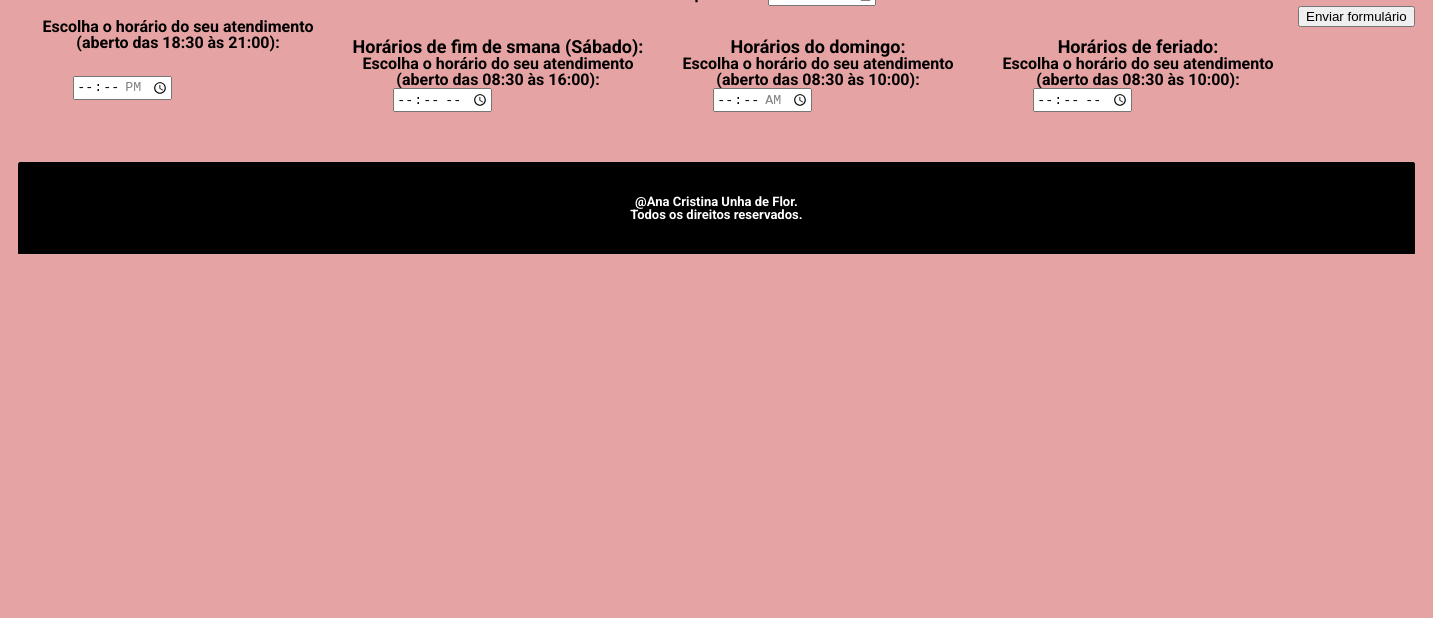
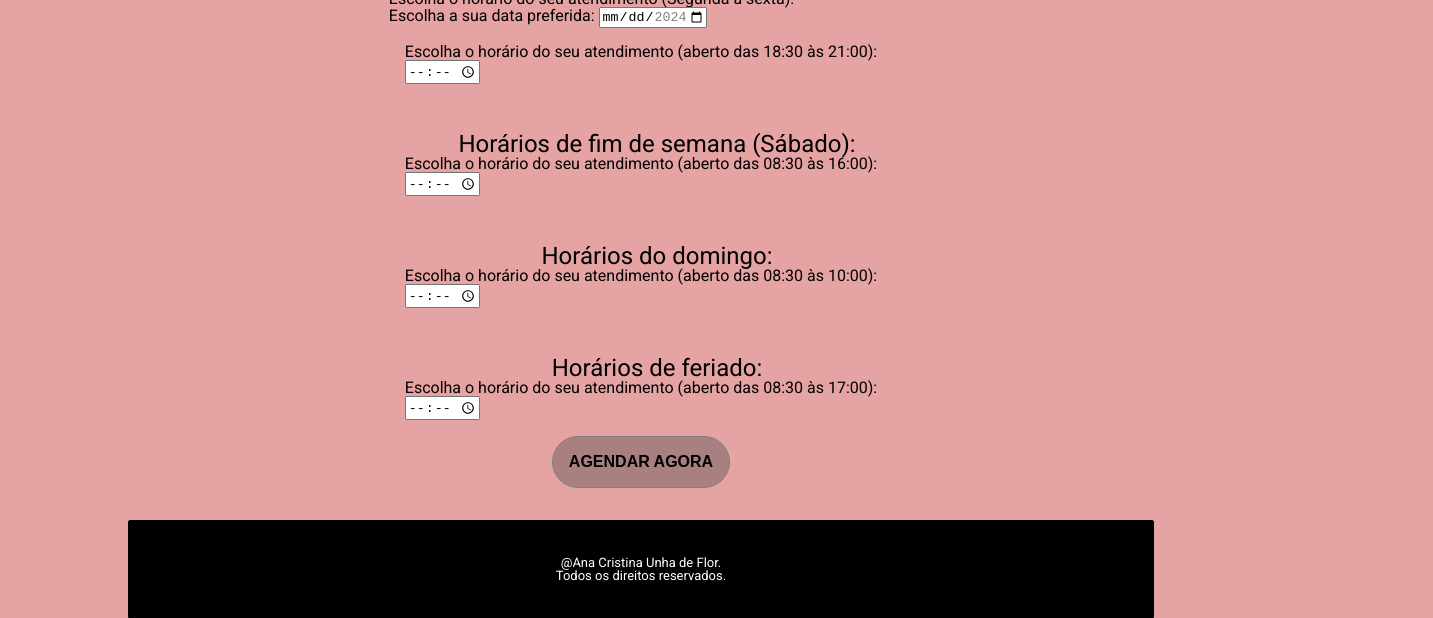
Before and after one commit to FragasOficial/page-agendamento-cristina, a plain HTML site: page index.html in a window 1280 px wide. Shown: the part 287-905 px from the top of the page, 1433 px wide, since content can reach past the window. Before the commit the page ends 800 px from the top, so only its background shows below. Drawn offline with Linux system fonts and the light colour scheme.

Commit message:
Implementando mudanças
- Reorganizando  html, css, e js

```diff
--- a/index.css
+++ b/index.css
@@ -1,111 +1,248 @@
-
 @import url('https://fonts.googleapis.com/css2?family=Roboto:ital,wght@0,100;0,300;0,400;0,500;0,700;0,900;1,100;1,300;1,400;1,500;1,700;1,900&display=swap');
 @import url('https://fonts.googleapis.com/css2?family=Great+Vibes&display=swap');
-body{
+
+body {
+    display: flex;
+    flex-wrap: wrap;
+    flex-direction: column;
     background-color: rgb(230, 163, 163);
-    width: 70%;
-    margin: 3rem auto;
+    width: 100%;
+    margin: 0 auto;
 }
 
-.config-all{
+.config-all {
     font-family: "Roboto", sans-serif;
     font-weight: 400;
     font-style: normal;
     color: black;
 }
 
-img{
+img {
     width: 100px;
     height: 100px;
 }
 
-.config-header02{
+.config-header02 {
     text-align: center;
     padding-top: 30px;
     padding-bottom: 10px;
     font-weight: bold;
-
 }
 
-#config-h1{
+#config-h1 {
     margin: auto;
     align-items: center;
     text-align: center;
     background-color: black;
     font-weight: bolder;
     color: white;
-    font-size: 36px;
+    font-size: 2.25rem; /* Ajustado para melhor visualização em diferentes dispositivos */
     height: 100px;
     font-family: "Great Vibes", cursive;
-    font-weight: 400;
-    font-style: normal;
-    justify-content: center;
     display: flex;
+    justify-content: space-evenly;
     border: 1px solid white;
     border-radius: 5px;
-    display: flex;
-    justify-content: space-evenly;
 }
 
-.config-caption{
+.config-caption {
     padding: 10px 18px;
     font-weight: bolder;
     font-variant: normal;
-
 }
 
-#config-week{
+#config-week {
     font-weight: bold;
     text-align: center;
     padding-top: 20px;
 }
 
-.config-day{
+#hora-cons, #hora-cons-sabado, #hora-cons-domingo,
+#hora-cons-feriado{
+    width: 5.5vw;
+    text-align: center;
+}
+
+.config-day {
     text-align: center;
     border: 1px solid black;
 }
 
-.day-date{
+.day-date {
     text-align: center;
     border: 1.5px solid black;
     border-color: rgb(97, 68, 50);
     height: 35px;
-    width: 50px;
+    width: 2rem;
     padding-top: 20px;
-    font-size: 18px;
+    font-size: 1.125rem; /* Ajustado para melhor visualização em diferentes dispositivos */
 }
 
-.config-title-paragraph{
+.config-title-paragraph {
     text-align: center;
-    font-size: large;
+    font-size: 1.25rem; /* Ajustado para melhor visualização em diferentes dispositivos */
     padding-top: 2rem;
 }
 
-.box-agendamento{
+.box-agendamento {
     display: flex;
-
+    flex-direction: column; /* Mudado para coluna em dispositivos menores */
+    align-items: center; /* Alinhamento centralizado */
 }
 
-.dimension-card-horario{
+.dimension-card-horario {
     display: flex;
-    width: 20rem;
-    flex-wrap: wrap;
-    justify-content: space-around;
-    align-items: center;
+    flex-direction: column; /* Mudado para coluna em dispositivos menores */
+    width: 100%;
+    max-width: 600px; /* Largura máxima para evitar grandes dimensões em dispositivos maiores */
+    margin: 1rem; /* Espaçamento entre os elementos */
 }
 
-.config-footer{
+.botton-enviar{
+    justify-content: end;
+}
+
+button{
+    cursor: pointer;
+    font-weight: bold;
+    border: 0.015rem solid gray;
+    border-radius: 30rem;
+    width: 100%;
+    text-align: center;
+    display: flex;
+    margin: 0 auto;
+    flex-wrap: wrap;
+    margin-bottom: 2rem;
+    justify-content: center;
+    padding: 1rem;
+    font-size: 1rem;
+    background-color: rgba(75, 74, 74, 0.397);
+    color: black;
+    text-transform: uppercase;
+}
+
+.config-footer {
+    width: 100%;
     border: 1px solid black;
     border-top-left-radius: 2px;
     border-top-right-radius: 2px;
     justify-content: center;
-    margin: 50px auto auto;
     text-align: center;
     display: flex;
     flex-direction: column;
-    flex-wrap: wrap;
-    height: 90px;
+    height: 6rem;
     background-color: black;
     color: white;
-    font-size: 13px;
+    font-size: 0.8125rem; /* Ajustado para melhor visualização em diferentes dispositivos */
 }
+
+/* Responsividade */
+
+@media (max-width: 1024px) { /* Tablets */
+    body {
+        width: 95%;
+    }
+
+    #config-h1 {
+        font-size: 2rem;
+    }
+
+    .config-header02 {
+        font-size: 1.5rem;
+    }
+
+    .day-date {
+        font-size: 1rem;
+    }
+
+    .config-title-paragraph {
+        font-size: 1.125rem;
+    }
+}
+
+@media (max-width: 768px) { /* Dispositivos móveis */
+    body {
+        width: 100%;
+        margin: 1rem auto;
+    }
+
+    img {
+        width: 80px;
+        height: 80px;
+    }
+
+    #config-h1 {
+        font-size: 1.5rem;
+        height: auto; /* Altura ajustada para se ajustar ao conteúdo */
+    }
+
+    .config-header02 {
+        font-size: 1.25rem;
+    }
+
+    .day-date {
+        font-size: 0.875rem;
+    }
+
+    .config-title-paragraph {
+        font-size: 1rem;
+    }
+
+    .box-agendamento {
+        padding: 0 1rem;
+    }
+}
+
+@media (max-width: 480px) { /* Celulares menores */
+    body {
+        width: 100%;
+        margin: 0.5rem auto;
+    }
+
+    img {
+        width: 60px;
+        height: 60px;
+    }
+
+    #config-h1 {
+        font-size: 1.25rem;
+    }
+
+    .config-header02 {
+        font-size: 1.125rem;
+    }
+
+    .day-date {
+        font-size: 0.75rem;
+    }
+
+    .config-title-paragraph {
+        font-size: 0.875rem;
+    }
+
+    .box-agendamento {
+        padding: 0 0.5rem;
+    }
+}
+
+@media (min-width: 1200px) { /* Smart TVs e grandes telas */
+    body {
+        width: 80%;
+    }
+
+    #config-h1 {
+        font-size: 2.5rem;
+    }
+
+    .config-header02 {
+        font-size: 2rem;
+    }
+
+    .day-date {
+        font-size: 1.25rem;
+    }
+
+    .config-title-paragraph {
+        font-size: 1.5rem;
+    }
+}
--- a/index.html
+++ b/index.html
@@ -3,9 +3,11 @@
 <head>
     <meta charset="UTF-8">
     <meta name="viewport" content="width=device-width, initial-scale=1.0">
-    <title>Agenda-certa</title>
+    <title>Agenda Certa</title>
+    <link rel="stylesheet" href="reset.css">
     <link rel="stylesheet" href="index.css">
-    <link rel="stylesheet" href="reset.css">
+    <script src="./index.js" defer></script>
+
 </head>
 <body class="config-all">
     <header id="config-h1">
@@ -13,9 +15,7 @@
         <h1>Ana Cristina Unha de Flor</h1>
         <img src="./img/WhatsApp Image 2024-04-17 at 14.53.23.jpeg" alt="logo-Cristina-Unha-de-flor">
     </header>
-    <h2 class="config-header02">
-      AGENDA CERTA
-    </h2>
+    <h2 class="config-header02">AGENDA CERTA</h2>
     <div class="config-div01">
         <p>Lorem ipsum, dolor sit amet consectetur adipisicing elit.
             Commodi voluptates velit est enim, voluptate ducimus?
@@ -24,92 +24,42 @@
         </p>
     </div>
     <h2 class="config-header02">AGENDE SEU ATENDIMENTO CONOSCO:</h2>
-    <table class="config-table">
-        <caption class="config-caption"><form>
+    <div class="box-agendamento">
+        <form class="config-table">
             <div class="config-date">
-            <p>
-              Escolha o horário do seu atendimento (Segunda a sexta):
-            </p>
+                <p>Escolha o horário do seu atendimento (Segunda a sexta):</p>
                 <label for="festa">Escolha a sua data preferida:</label>
-            <input
-              type="date"
-              id="festa"
-              name="festa"
-              min="2024-04-01"
-              max="2024-12-31" />
-          </div>
-          <div class="box-agendamento">
-            <form >
-                <div class="dimension-card-horario">
-                  <label for="hora-cons"
-                  >Escolha o horário do seu atendimento (aberto das 18:30 às 21:00):
-                  </label>
-                  <input
-                    id="hora-cons"
-                    type="time"
-                    name="hora-cons"
-                    min="18:30"
-                    max="21:00"
-                    required />
-                  <span class="validacao"></span>
+                <input type="date" id="festa" name="festa" min="2024-04-01" max="2024-12-31" />
             </div>
             <div class="dimension-card-horario">
-                  <p class="config-title-paragraph">
-                    Horários de fim de smana (Sábado):
-                  </p>
-                  <label for="hora-cons"
-                    >Escolha o horário do seu atendimento (aberto das 08:30 às 16:00):
-                  </label>
-                  <input
-                    id="hora-cons"
-                    type="time"
-                    name="hora-cons"
-                    min="08:30"
-                    max="16:00"
-                    required />
-                  <span class="validacao"></span>
+                <label for="hora-cons">Escolha o horário do seu atendimento (aberto das 18:30 às 21:00):</label>
+                <input id="hora-cons" type="time" name="hora-cons" min="18:30" max="21:00" required />
             </div>
             <div class="dimension-card-horario">
-                  <p class="config-title-paragraph">
-                    Horários do domingo:
-                  </p>
-                  <label for="hora-cons"
-                    >Escolha o horário do seu atendimento (aberto das 08:30 às 10:00):
-                  </label>
-                  <input
-                    id="hora-cons"
-                    type="time"
-                    name="hora-cons"
-                    min="08:30"
-                    max="10:00"
-                    required />
-                  <span class="validacao"></span>
+                <p class="config-title-paragraph">Horários de fim de semana (Sábado):</p>
+                <label for="hora-cons-sabado">Escolha o horário do seu atendimento (aberto das 08:30 às 16:00):</label>
+                <input id="hora-cons-sabado" type="time" name="hora-cons-sabado" min="08:30" max="16:00" required />
             </div>
             <div class="dimension-card-horario">
-                  <p class="config-title-paragraph">
-                    Horários de feriado:
-                  </p>
-                  <label for="hora-cons"
-                    >Escolha o horário do seu atendimento (aberto das 08:30 às 10:00):
-                  </label>
-                  <input
-                    id="hora-cons"
-                    type="time"
-                    name="hora-cons"
-                    min="08:30"
-                    max="17:00"
-                    required />
-                  <span class="validacao"></span>
+                <p class="config-title-paragraph">Horários do domingo:</p>
+                <label for="hora-cons-domingo">Escolha o horário do seu atendimento (aberto das 08:30 às 10:00):</label>
+                <input id="hora-cons-domingo" type="time" name="hora-cons-domingo" min="08:30" max="10:00" required />
             </div>
-                <div>
-                  <input type="submit" value="Enviar formulário" />
-                </div>
-              </form>
+            <div class="dimension-card-horario">
+                <p class="config-title-paragraph">Horários de feriado:</p>
+                <label for="hora-cons-feriado">Escolha o horário do seu atendimento (aberto das 08:30 às 17:00):</label>
+                <input id="hora-cons-feriado" type="time" name="hora-cons-feriado" min="08:30" max="17:00" required />
             </div>
 
-</body>
+        </form>
+        <div class="botton-enviar">
+          <button type="button" id="submitBtn">Agendar agora</button>
+      </div>
+    </div>
+    <div id="result"></div> <!-- Adicionado para exibir os resultados -->
     <footer class="config-footer">
         <p>@Ana Cristina Unha de Flor.</p>
         <p>Todos os direitos reservados.</p>
     </footer>
+</body>
 </html>
--- a/index.js
+++ b/index.js
@@ -0,0 +1,23 @@
+document.getElementById('submitBtn').addEventListener('click', function() {
+    // Captura dos valores dos inputs
+    var date = document.getElementById('festa').value;
+    var timeWeekday = document.getElementById('hora-cons').value;
+    var timeSaturday = document.getElementById('hora-cons-sabado').value;
+    var timeSunday = document.getElementById('hora-cons-domingo').value;
+    var timeHoliday = document.getElementById('hora-cons-feriado').value;
+
+    // Criação de elementos para exibir os valores capturados
+    var resultDiv = document.getElementById('result');
+    resultDiv.innerHTML = ''; // Limpa qualquer conteúdo anterior
+
+    var resultContent = `
+        <h3>Resumo do Agendamento</h3>
+        <p><strong>Data escolhida:</strong> ${date}</p>
+        <p><strong>Horário de atendimento (Semana):</strong> ${timeWeekday}</p>
+        <p><strong>Horário de atendimento (Sábado):</strong> ${timeSaturday}</p>
+        <p><strong>Horário de atendimento (Domingo):</strong> ${timeSunday}</p>
+        <p><strong>Horário de atendimento (Feriado):</strong> ${timeHoliday}</p>
+    `;
+
+    resultDiv.innerHTML = resultContent; // Exibe os valores capturados
+});
```
Lines whose indentation alone changed are shown as unchanged.
